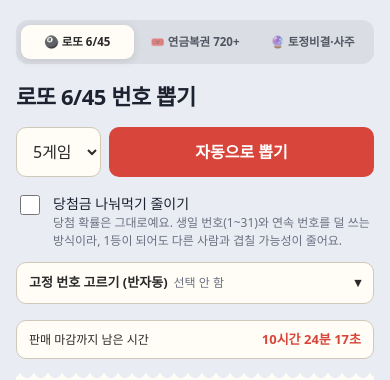
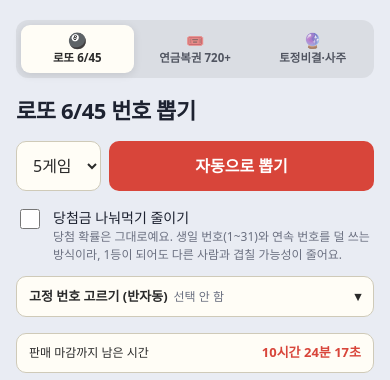
Before and after one commit to phoenix1976x/lotto645, a plain HTML site: page index.html in a window 390 px wide. Shown: the top 380 px of the page. Drawn offline with Linux system fonts and the light colour scheme.

Commit message:
Stack tab labels so three tabs fit without clipping on mobile

```diff
--- a/index.html
+++ b/index.html
@@ -30,7 +30,8 @@ html{scroll-padding-top:env(safe-area-inset-top,0px)}
 body{margin:0;background:var(--bg);color:var(--fg);font-family:"Pretendard","Apple SD Gothic Neo","Noto Sans KR",system-ui,sans-serif;line-height:1.5}
 main{max-width:420px;margin:0 auto;padding:20px 16px 40px}
 .tabs{display:grid;grid-template-columns:repeat(3,1fr);gap:5px;background:rgba(128,128,128,.14);padding:5px;border-radius:12px;margin-bottom:16px}
-.tbtn{border:0;border-radius:9px;padding:10px 4px;font:inherit;font-size:13px;font-weight:700;cursor:pointer;background:transparent;color:var(--fg);opacity:.72;transition:all .15s;line-height:1.25;word-break:keep-all}
+.tbtn{border:0;border-radius:9px;padding:8px 3px;font:inherit;font-size:12.5px;font-weight:700;cursor:pointer;background:transparent;color:var(--fg);opacity:.72;transition:all .15s;line-height:1.2;word-break:keep-all;display:flex;flex-direction:column;align-items:center;justify-content:center;gap:2px}
+.tbtn .te{font-size:16px;line-height:1.05}
 .tbtn.on{background:var(--paper);color:var(--ink);opacity:1;box-shadow:0 2px 8px rgba(0,0,0,.1)}
 .pane{display:none}.pane.on{display:block}
 h1{font-size:22px;margin:0 0 14px;letter-spacing:-.02em}
@@ -165,15 +166,15 @@ details.audit .in b{color:#3a3a44}
 .tjmsg{margin:14px 0 0;font-size:13px;color:var(--mut);text-align:center}
 .cred{margin-top:16px;font-size:11px;color:var(--mut);line-height:1.75}
 .cred a{color:var(--pj)}
-@media (max-width:400px){.tbtn{font-size:11.5px;padding:10px 2px}.gwc .gcode{font-size:33px}}
+@media (max-width:400px){.tbtn{font-size:11.5px;padding:8px 2px}.tbtn .te{font-size:15px}.gwc .gcode{font-size:33px}}
 </style>
 </head>
 <body>
 <main>
 <div class="tabs" role="tablist">
-<button type="button" class="tbtn on" id="tabLotto" role="tab" aria-selected="true">🎱 로또 6/45</button>
-<button type="button" class="tbtn" id="tab720" role="tab" aria-selected="false">🎟️ 연금복권 720+</button>
-<button type="button" class="tbtn" id="tabTojeong" role="tab" aria-selected="false">🔮 토정비결·사주</button>
+<button type="button" class="tbtn on" id="tabLotto" role="tab" aria-selected="true"><span class="te" aria-hidden="true">🎱</span><span>로또 6/45</span></button>
+<button type="button" class="tbtn" id="tab720" role="tab" aria-selected="false"><span class="te" aria-hidden="true">🎟️</span><span>연금복권 720+</span></button>
+<button type="button" class="tbtn" id="tabTojeong" role="tab" aria-selected="false"><span class="te" aria-hidden="true">🔮</span><span>토정비결·사주</span></button>
 </div>
 
 <section class="pane on" id="paneLotto" role="tabpanel">
```
